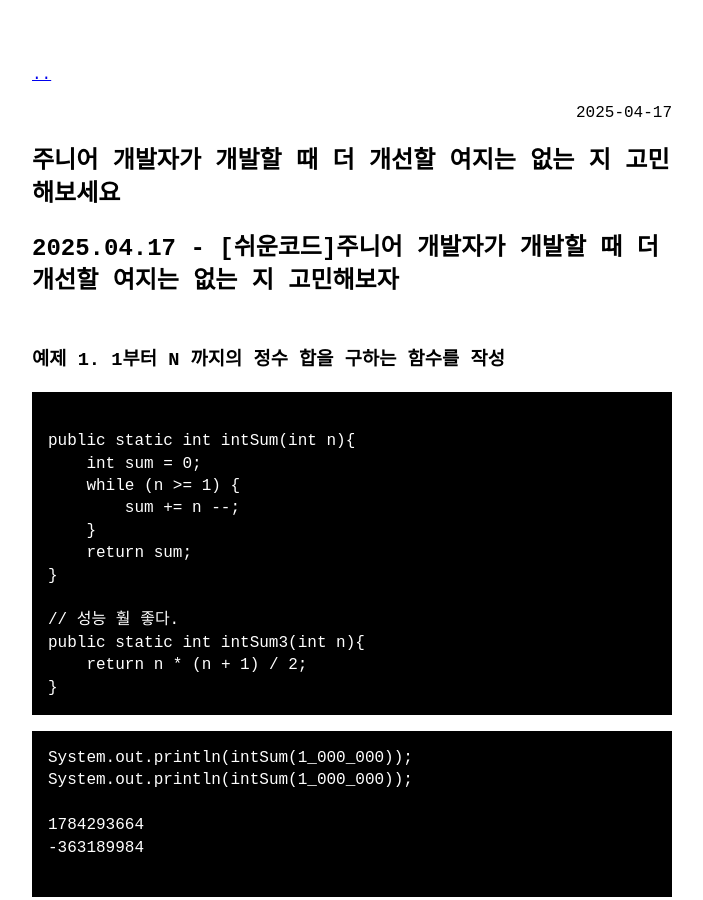
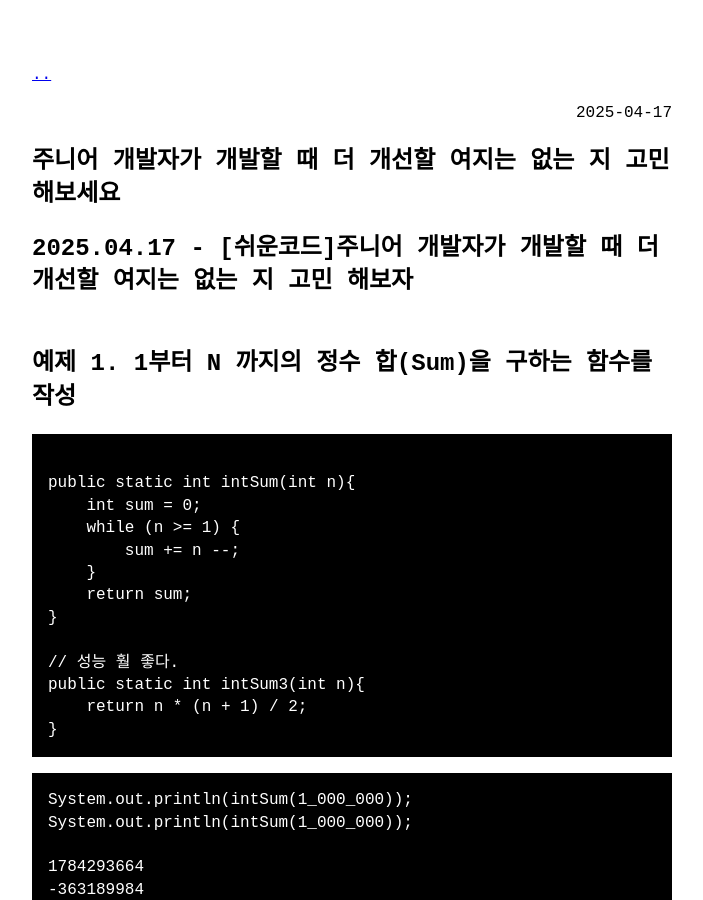
Before and after one commit to kmss6905/kmss6905.github.io, a Jekyll site: the page built from _posts/2025-04-17-주니어 개발자가 개발할 때 더 개선할 여지는 없는 지 고민해보세요.md, in a window 1280 px wide and 900 px high. Shown: the whole window, without its empty margins (288-991 px from the left). Built offline with Jekyll 4.4.1, drawn with Linux system fonts in a browser that asks for light colours; some of the changed text lies outside the part shown.

Commit message:
chore: 2025-04-17 글 크기 수정

````diff
--- a/_posts/2025-04-17-주니어 개발자가 개발할 때 더 개선할 여지는 없는 지 고민해보세요.md
+++ b/_posts/2025-04-17-주니어 개발자가 개발할 때 더 개선할 여지는 없는 지 고민해보세요.md
@@ -2,9 +2,9 @@
 layout: post
 category: example
 ---
-# 2025.04.17 - [쉬운코드]주니어 개발자가 개발할 때 더 개선할 여지는 없는 지 고민해보자
+# 2025.04.17 - [쉬운코드]주니어 개발자가 개발할 때 더 개선할 여지는 없는 지 고민 해보자
 
-### 예제 1. 1부터 N 까지의 정수 합을 구하는 함수를 작성
+## 예제 1. 1부터 N 까지의 정수 합(Sum)을 구하는 함수를 작성
 ```java
 
 public static int intSum(int n){
@@ -47,7 +47,7 @@ System.out.println(intSum(1_000_000));
 1784293664
 ```
 
-### 예제 2. 배치작업
+## 예제 2. 배치작업
 
 #### 상황
 * 어떤 기기가 1분 마다 스캔한 데이터를 DB에 저장하고 있는 상황
@@ -55,12 +55,14 @@ System.out.println(intSum(1_000_000));
 * 배치 작업 : 검수를 위해 하루 한번 100대가 하루 동안 스캔한 데이터를 각각의 압축 파일로 만들어서 3rd party API 를 통해 업로드
 
 ---
-#### 생각 1. 🤔
+### 생각 1. 🤔
 - 최초에 배치는 싱글 스레드로 구현 : 총 7시간 정도 소요
 - 이걸 스레드 10개로 증가 : 총 3시간 정도로 시간 단축
 - 하지만 더 개선할 여지는 없을까??
+
+
 ---
-#### 생각 2. 🤔
+### 생각 2. 🤔
 왜 스레드 개수를 _열개_ 로 잡았는가 ?? 일단 한번 트라이??
 - 하나의 태스크를 조금 더 구체적으로 분석해보자
 1. 기기 한 대가 하루 동안 스캔한 데이터를 압축
@@ -68,6 +70,7 @@ System.out.println(intSum(1_000_000));
 
 1번의 경우 CPU bound, 소요 시간은 약 4분
 2번의 경우 I/O bound, 소요 시간 약 1분
+
 
 ---
 I/O bound 일 때는 스레드가 적당히 많으면 오히려 병렬성에 좋음
````
Also changed, not shown: other parts of _posts/2025-04-17-주니어 개발자가 개발할 때 더 개선할 여지는 없는 지 고민해보세요.md (+1 -1 lines).
